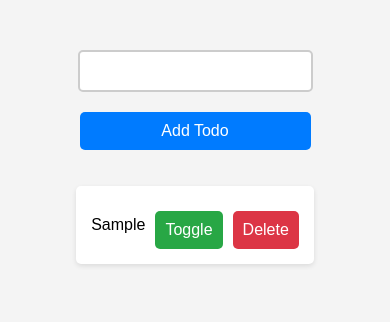
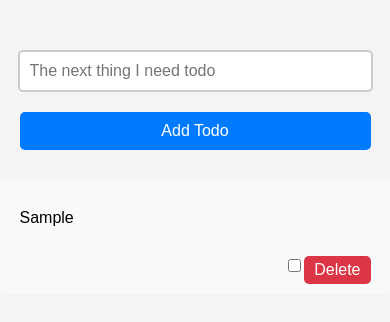
Before and after one commit to nathansavari/todo-pwa, a React (Vite) app: page / in a window 390 px wide. Both pictures are taken after typing "Sample" into the empty fields and a click on the button "Add Todo". Shown: the top 322 px of the page. Built offline with nearby package versions, Linux system fonts and the light colour scheme.

Commit message:
better design and local storage

```diff
--- a/src/App.css
+++ b/src/App.css
@@ -19,10 +19,10 @@ form {
   display: flex;
   gap: 10px;
   margin-bottom: 20px;
+  width: 90vw;
 }
 
 input[type="text"] {
-  width: 200px;
   padding: 10px;
   border: 2px solid #ccc;
   border-radius: 5px;
@@ -45,27 +45,43 @@ button:hover {
 
 ul {
   list-style: none;
+  margin: 0;
   padding: 0;
 }
 
 li {
-  background-color: #fff;
-  margin-bottom: 10px;
-  padding: 15px;
-  border-radius: 5px;
   display: flex;
-  justify-content: space-between;
-  align-items: center;
-  box-shadow: 0 2px 5px rgba(0, 0, 0, 0.1);
+  flex-direction: column;
+  justify-content: space-between; /* Space between text and button */
+
+  width: 90vw; /* Full width of the container */
+  max-width: 600px; /* Max width for better readability */
+  padding: 10px 20px; /* Reduced padding for a sleek look */
+  margin: 10px auto; /* Center items and add space between them */
+  background-color: #f8f9fa; /* Light background for each todo item */
+  border-radius: 5px; /* Rounded corners */
 }
 
 li button {
+  padding: 5px 10px; /* Padding for better touch */
+  width: auto; /* Auto width based on content */
+  font-size: 16px; /* Larger font for readability */
+  color: #fff; /* White text for contrast */
+  border: none; /* Remove default border */
+  border-radius: 5px; /* Rounded corners */
+  cursor: pointer; /* Pointer cursor on hover */
   background-color: #dc3545;
-  margin-left: 10px;
 }
 
-li button:first-of-type {
-  background-color: #28a745;
+li button:hover {
+  opacity: 0.8; /* Slight transparency on hover for feedback */
+}
+
+li div {
+  width: 90vw;
+  display: flex;
+  align-items: center;
+  justify-content: flex-end;
 }
 
 @media (max-width: 768px) {
@@ -88,8 +104,4 @@ li button:first-of-type {
   input[type="text"] {
     width: calc(100% - 20px);
   }
-
-  .App {
-    padding-top: 20;
-  }
 }
--- a/src/App.tsx
+++ b/src/App.tsx
@@ -31,6 +31,7 @@ const App: React.FC = () => {
         <input
           type="text"
           value={input}
+          placeholder="The next thing I need todo"
           onChange={(e) => setInput(e.target.value)}
         />
         <button type="submit">Add Todo</button>
--- a/src/TodoItem.tsx
+++ b/src/TodoItem.tsx
@@ -9,10 +9,19 @@ interface Props {
 
 const TodoItem: React.FC<Props> = ({ todo, toggleComplete, deleteTodo }) => {
   return (
-    <li style={{ textDecoration: todo.completed ? "line-through" : "none" }}>
-      {todo.text}
-      <button onClick={() => toggleComplete(todo.id)}>Toggle</button>
-      <button onClick={() => deleteTodo(todo.id)}>Delete</button>
+    <li>
+      <p style={{ textDecoration: todo.completed ? "line-through" : "none" }}>
+        {todo.text}
+      </p>
+
+      <div>
+        <input
+          type="checkbox"
+          checked={todo.completed}
+          onChange={() => toggleComplete(todo.id)}
+        />
+        <button onClick={() => deleteTodo(todo.id)}>Delete</button>
+      </div>
     </li>
   );
 };
--- a/src/TodoList.tsx
+++ b/src/TodoList.tsx
@@ -9,15 +9,19 @@ interface Props {
 
 const TodoList: React.FC<Props> = ({ todos, setTodos }) => {
   const toggleComplete = (id: number) => {
-    setTodos(
-      todos.map((todo) =>
-        todo.id === id ? { ...todo, completed: !todo.completed } : todo
-      )
+    const updatedTodos = todos.map((todo) =>
+      todo.id === id ? { ...todo, completed: !todo.completed } : todo
     );
+    setTodos(updatedTodos);
+    // Update local storage
+    localStorage.setItem("todos", JSON.stringify(updatedTodos));
   };
 
   const deleteTodo = (id: number) => {
-    setTodos(todos.filter((todo) => todo.id !== id));
+    const filteredTodos = todos.filter((todo) => todo.id !== id);
+    setTodos(filteredTodos);
+    // Update local storage
+    localStorage.setItem("todos", JSON.stringify(filteredTodos));
   };
 
   return (
```
